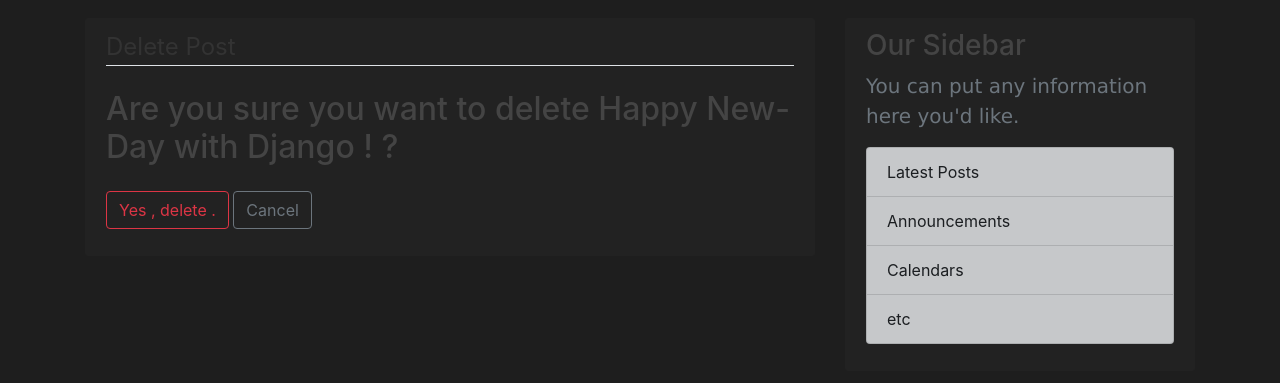
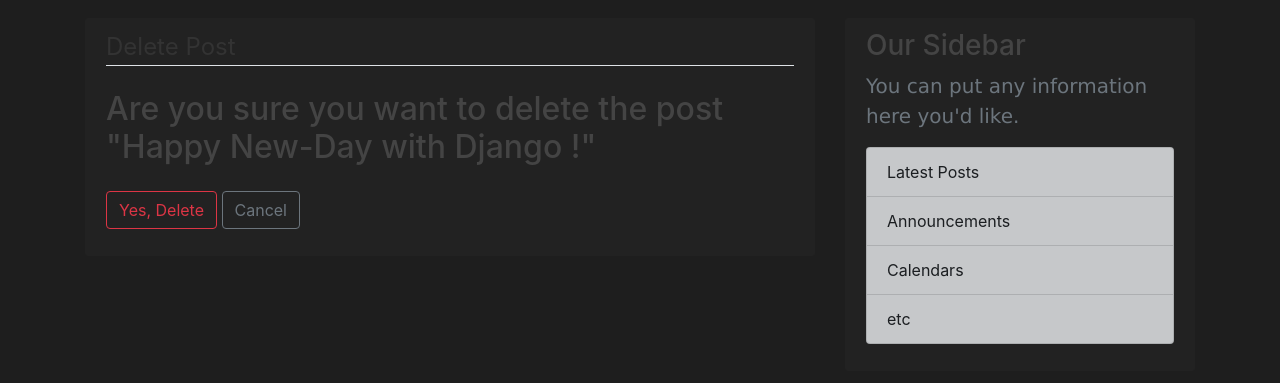
Before and after one commit to IbrahimShamma99/Django-BlogApp-DarkTheme, a Django app: page /blog/post/1/delete/ in a window 1280 px wide. Shown: the part 62-445 px from the top of the page. Run offline with Django 3.2, Linux system fonts and the light colour scheme; a user stored in the database is signed in; data comes from the database, SQL or seed files in the repository; both versions use the stored data as it was after the commit; some libraries are stand-ins or nearby versions.

Commit message:
stable version

```diff
--- a/DJ/blog/templates/blog/post_confirm_delete.html
+++ b/DJ/blog/templates/blog/post_confirm_delete.html
@@ -5,12 +5,11 @@
             {% csrf_token %}
             <fieldset class="form-group">
                 <legend class="border-bottom mb-4">Delete Post</legend>
-                <h2>Are you sure you want to delete {{object.title}} ?</h2>
-                </fieldset>
+                <h2>Are you sure you want to delete the post "{{ object.title }}"</h2>
+            </fieldset>
             <div class="form-group">
-                <button class="btn btn-outline-danger" type="submit">Yes , delete .</button>
-                <a class="btn btn-outline-secondary" href = {% url 'post-detail' object.id %}>Cancel </a>
-
+                <button class="btn btn-outline-danger" type="submit">Yes, Delete</button>
+                <a class="btn btn-outline-secondary" href="{% url 'post-detail' object.id %}">Cancel</a>
             </div>
         </form>
     </div>
--- a/DJ/blog/templates/blog/post_detail.html
+++ b/DJ/blog/templates/blog/post_detail.html
@@ -8,8 +8,8 @@
       <small class="text-muted">{{ object.date |date:"Y/F/d" }}</small>
       {% if object.author == user %}
       <div>
-      <a class="btn btn-secondary btn-smmt-1 mb-1" href= "{url 'post-update' object.id}">Update</a>
-      <a class="btn btn-danger btn-smmt-1 mb-1" href= "{url 'post-delete' object.id}">Delete</a>
+      <a class="btn btn-secondary btn-smmt-1 mb-1" href= "{% url 'post-update' object.id %}">Update</a>
+      <a class="btn btn-danger btn-smmt-1 mb-1" href= "{% url 'post-delete' object.id %}">Delete</a>
       </div>
       {% endif %}
     </div>
--- a/DJ/blog/views.py
+++ b/DJ/blog/views.py
@@ -117,7 +117,7 @@ class PostUpdateView(LoginRequiredMixin, UserPassesTestMixin, UpdateView):
 
 class PostDeleteView(LoginRequiredMixin, UserPassesTestMixin, DeleteView):
     model = Post
-    success_url = '/'
+    success_url = '/blog'
 
     def test_func(self):
         post = self.get_object()
```
Also changed, not shown: DJ/db.sqlite3, DJ/media/default.jpeg (added), README.md (added).
